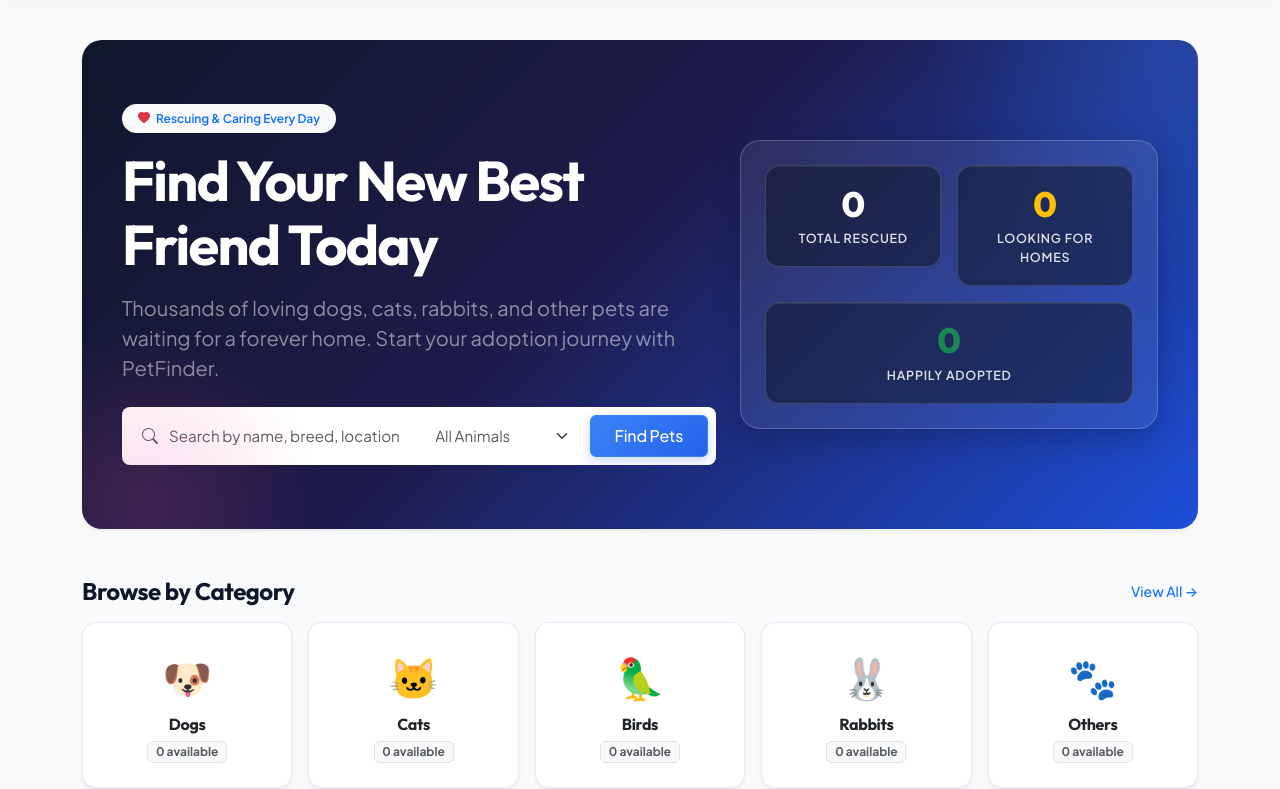
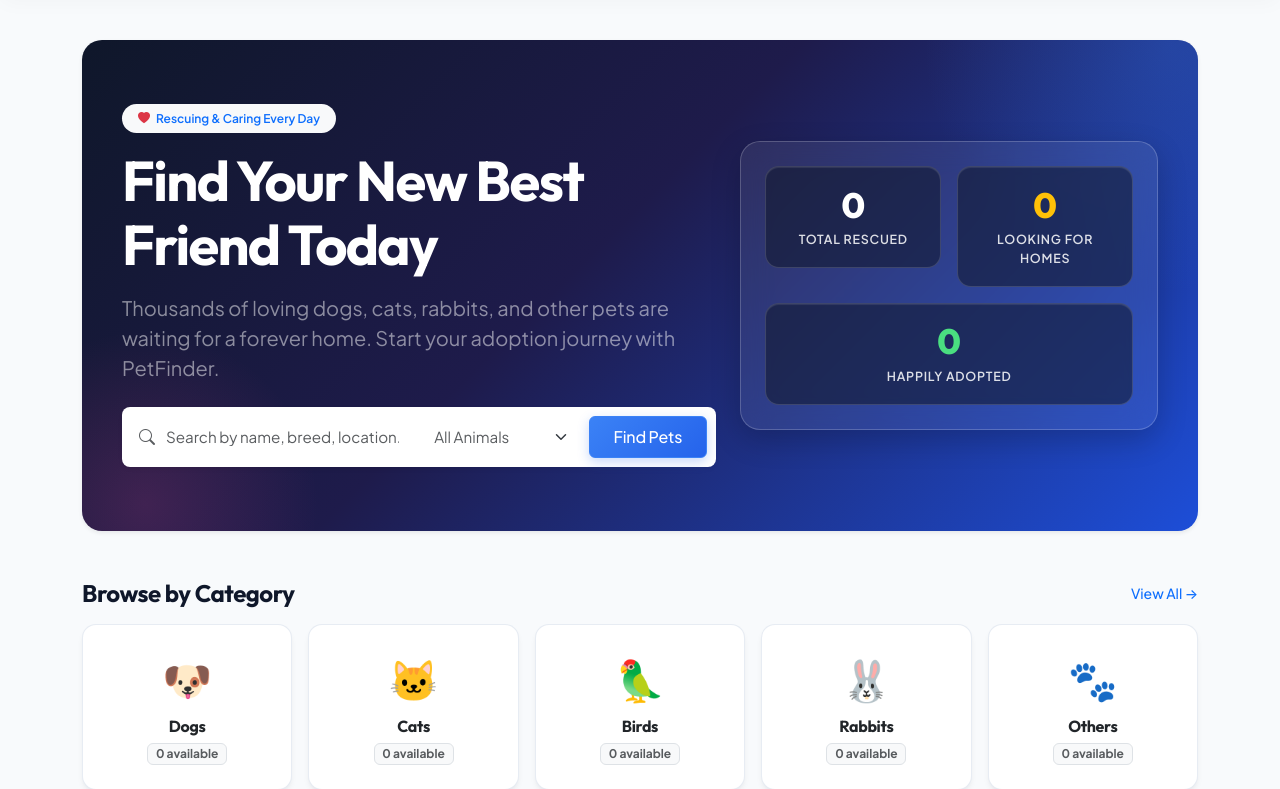
Before and after one commit to ArkaKarmoker/PetFinder, a Django app: page / in a window 1280 px wide. Shown: the part 81-870 px from the top of the page. Run offline with Django 5.2, Linux system fonts and the light colour scheme; data that the repository does not hold is empty.

Commit message:
Improve hero quick-search styling
Adjusts hero layering so the decorative background glow stays behind content while the quick search form remains above it. Adds a white styled search bar, removes default form styling, and improves search field accessibility. Also fixes hero stat success text contrast for better readability.

```diff
--- a/static/css/style.css
+++ b/static/css/style.css
@@ -149,6 +149,11 @@ main {
     box-shadow: 0 20px 40px -15px rgba(29, 78, 216, 0.35);
 }
 
+.hero-banner > * {
+    position: relative;
+    z-index: 2;
+}
+
 .hero-banner::before {
     content: '';
     position: absolute;
@@ -159,6 +164,7 @@ main {
     border-radius: 50%;
     background: radial-gradient(circle, rgba(59, 130, 246, 0.25) 0%, transparent 70%);
     pointer-events: none;
+    z-index: 1;
 }
 
 .hero-banner::after {
@@ -171,6 +177,32 @@ main {
     border-radius: 50%;
     background: radial-gradient(circle, rgba(236, 72, 153, 0.18) 0%, transparent 70%);
     pointer-events: none;
+    z-index: 1;
+}
+
+/* Hero Quick Search Bar */
+.hero-search-form {
+    background-color: #ffffff !important;
+    border-radius: var(--radius-md);
+    box-shadow: 0 10px 25px -5px rgba(0, 0, 0, 0.2);
+    border: 1px solid rgba(255, 255, 255, 0.3);
+    position: relative;
+    z-index: 3;
+}
+
+.hero-search-form .input-group-text,
+.hero-search-form .form-control,
+.hero-search-form .form-select {
+    background-color: transparent !important;
+    box-shadow: none !important;
+    border: none !important;
+}
+
+.hero-search-form .form-control:focus,
+.hero-search-form .form-select:focus {
+    background-color: transparent !important;
+    box-shadow: none !important;
+    outline: none !important;
 }
 
 .hero-banner h1 {
@@ -210,6 +242,10 @@ main {
     font-weight: 800;
     line-height: 1.1;
     font-family: 'Outfit', sans-serif;
+}
+
+.hero-stat-box .text-success {
+    color: #4ade80 !important;
 }
 
 .hero-stat-label {
--- a/templates/pets/home.html
+++ b/templates/pets/home.html
@@ -19,12 +19,12 @@
                 </p>
 
                 <!-- Quick Search Bar inside Hero -->
-                <form action="{% url 'pet_list' %}" method="get" class="bg-white p-2 rounded-3 shadow-sm d-flex flex-column flex-sm-row gap-2">
+                <form action="{% url 'pet_list' %}" method="get" class="hero-search-form p-2 rounded-3 shadow-sm d-flex flex-column flex-sm-row gap-2">
                     <div class="input-group">
-                        <span class="input-group-text bg-transparent border-0 text-muted">
+                        <span class="input-group-text border-0 text-muted ps-2">
                             <i class="bi bi-search"></i>
                         </span>
-                        <input type="text" name="search" class="form-control border-0 shadow-none ps-0" placeholder="Search by name, breed, location...">
+                        <input type="text" name="search" class="form-control border-0 shadow-none ps-0" placeholder="Search by name, breed, location..." autocomplete="off">
                     </div>
                     <select name="animal_type" class="form-select border-0 shadow-none text-muted" style="max-width: 160px;">
                         <option value="">All Animals</option>
```
